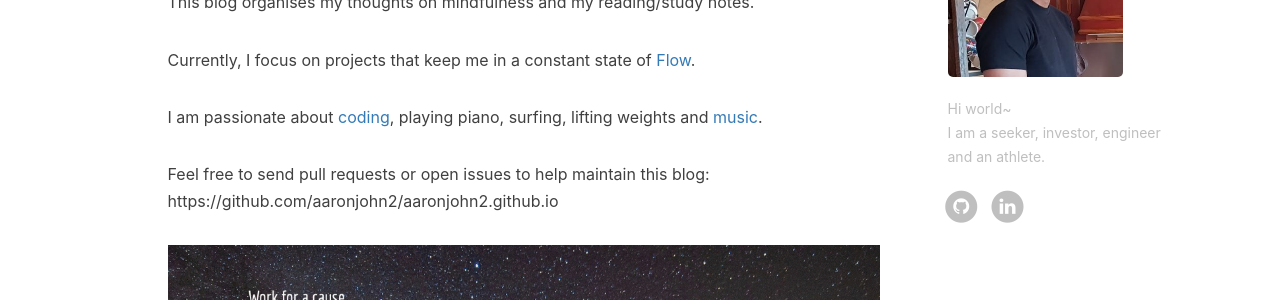
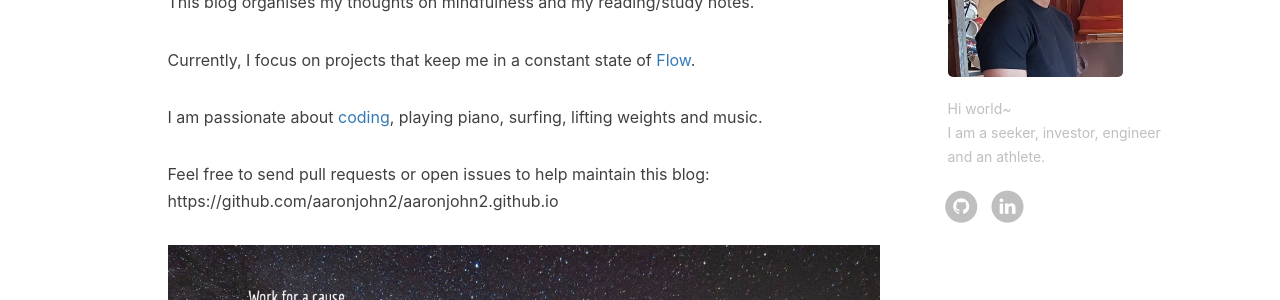
Before and after one commit to aaronjohn2/aaronjohn2.github.io, a Jekyll site: the page built from about.html, in a window 1280 px wide. Shown: the part 673-973 px from the top of the page. Built offline with Jekyll 4.4.1, drawn with Linux system fonts in a browser that asks for light colours; nearby versions of some CDN libraries; comment, search, counter and statistics services are not loaded; some of the changed lines change nothing that is shown.

Commit message:
Update en.md

```diff
--- a/_includes/about/en.md
+++ b/_includes/about/en.md
@@ -6,7 +6,7 @@
 
 Currently, I focus on projects that keep me in a constant state of <a href="https://en.wikipedia.org/wiki/Flow_(psychology)" target="_blank" rel="noopener noreferrer">Flow</a>.
 
-I am passionate about <a href="https://github.com/aaronjohn2" target="_blank" rel="noopener noreferrer">coding</a>, playing piano, surfing, lifting weights and <a href="https://soundcloud.app.goo.gl/oG6JNjs55pSMQA1eA" target="_blank" rel="noopener noreferrer">music</a>.
+I am passionate about <a href="https://github.com/aaronjohn2" target="_blank" rel="noopener noreferrer">coding</a>, playing piano, surfing, lifting weights and music.
 
 Feel free to send pull requests or open issues to help maintain this blog: https://github.com/aaronjohn2/aaronjohn2.github.io
 
```
